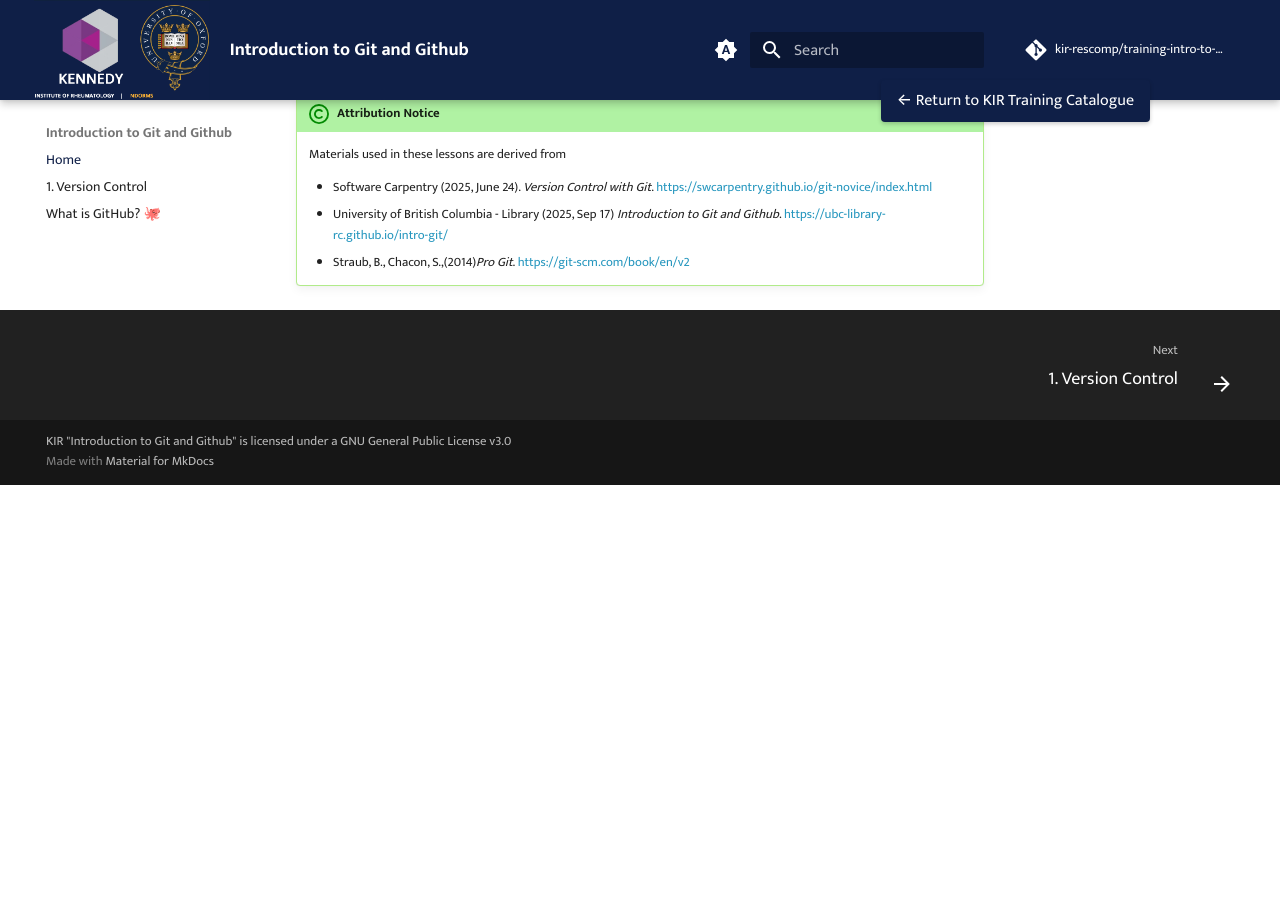
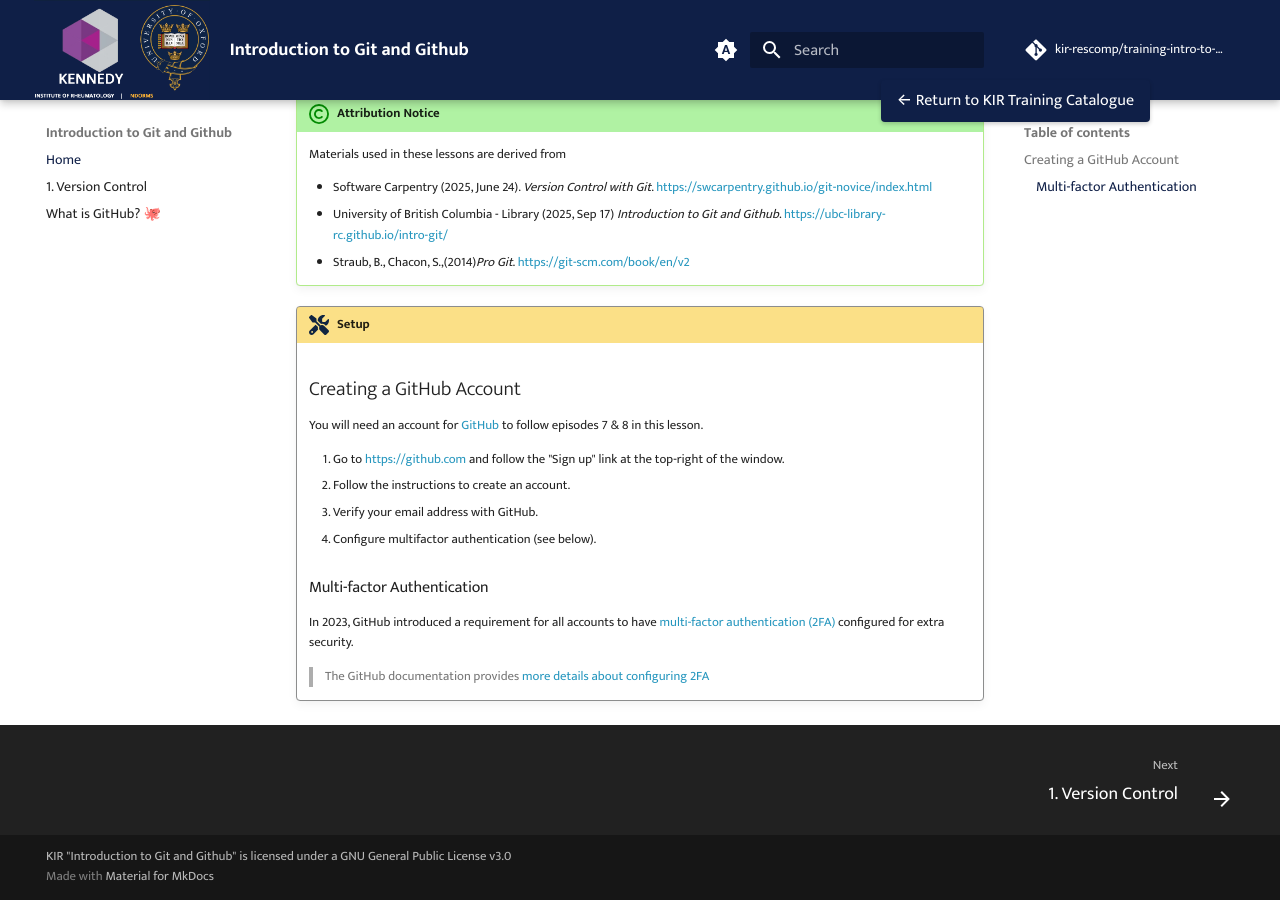
Before and after one commit to kir-rescomp/training-intro-to-git-github, an MkDocs documentation site: the page built from docs/index.md, in a window 1280 px wide and 900 px high, scrolled down 548 px. Built offline with MkDocs 1.6.1 and Material for MkDocs 9.7.7, drawn with Linux system fonts in a browser that asks for light colours; comment, search, counter and statistics services are not loaded; before the commit the page ends 1033 px from its top, so only the background shows below that.

Commit message:
instructions on how to create a Github account

```diff
--- a/docs/index.md
+++ b/docs/index.md
@@ -31,3 +31,26 @@
     - Software Carpentry (2025, June 24). _Version Control with Git_.  https://swcarpentry.github.io/git-novice/index.html
     - University of British Columbia - Library (2025, Sep 17) _Introduction to Git and Github_. https://ubc-library-rc.github.io/intro-git/
     - Straub, B., Chacon, S.,(2014)_Pro Git_. https://git-scm.com/book/en/v2
+
+
+
+!!! screwdriver-wrench "Setup"
+
+    ## Creating a GitHub Account
+
+    You will need an account for [GitHub](https://github.com) to follow episodes 7 & 8 in this    lesson.
+
+    1. Go to <https://github.com> and follow the "Sign up" link at the top-right of the window.
+    2. Follow the instructions to create an account.
+    3. Verify your email address with GitHub.
+    4. Configure multifactor authentication (see below).
+
+    ### Multi-factor Authentication
+
+    In 2023, GitHub introduced a requirement for
+    all accounts to have
+    [multi-factor authentication (2FA)](https://docs.github.com/en/authentication/    securing-your-account-with-two-factor-authentication-2fa/about-two-factor-authentication)
+    configured for extra security.
+
+
+    >The GitHub documentation provides [more details about configuring 2FA](https://docs.github.com/en/authentication/securing-your-account-with-two-factor-authentication-2fa/configuring-two-factor-authentication)
```
